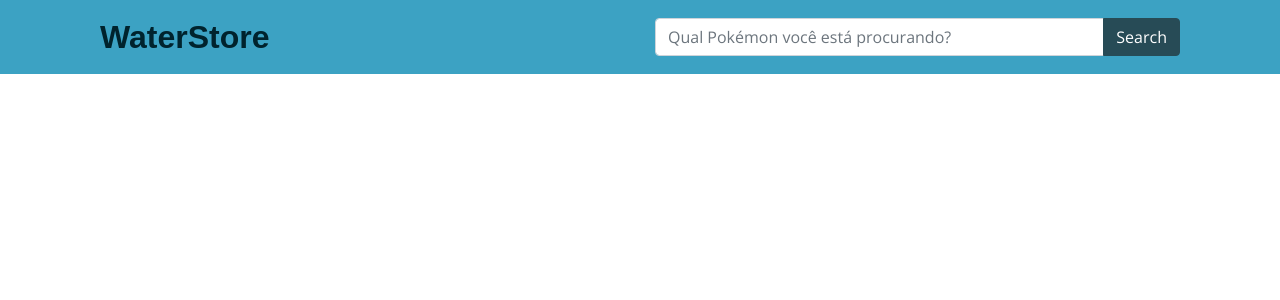
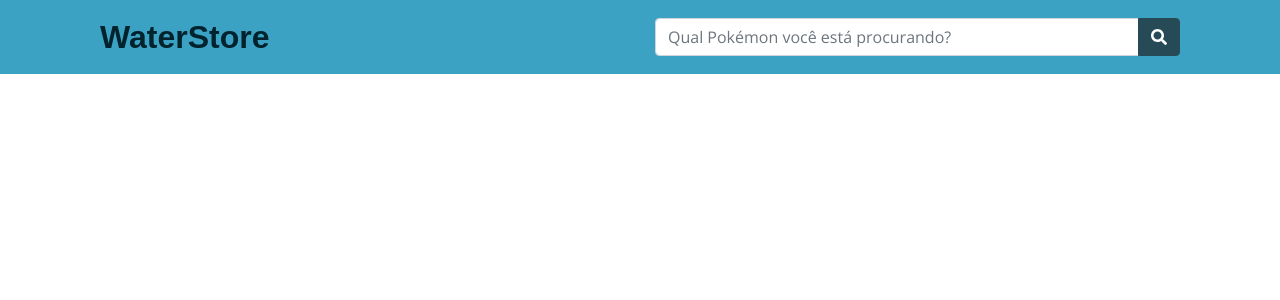
Before and after one commit to msmelo19/pokemon-api-frontend, a React (Create React App) app in the folder water/: page / in a window 1280 px wide. Shown: the top 300 px of the page. Built offline with nearby package versions, Linux system fonts and the light colour scheme; a web font is replaced by a local one.

Commit message:
Inserindo ícone de busca na barra de pesquisa

```diff
--- a/water/package.json
+++ b/water/package.json
@@ -11,12 +11,14 @@
     "@types/react": "^17.0.3",
     "@types/react-bootstrap": "^0.32.25",
     "@types/react-dom": "^17.0.3",
+    "@types/react-icons": "^3.0.0",
     "@types/styled-components": "^5.1.9",
     "bootstrap": "^4.6.0",
     "polished": "^4.1.1",
     "react": "^17.0.2",
     "react-bootstrap": "^1.5.2",
     "react-dom": "^17.0.2",
+    "react-icons": "^4.2.0",
     "react-scripts": "4.0.3",
     "styled-components": "^5.2.3",
     "typescript": "^4.2.4",
--- a/water/src/components/Header/Header.tsx
+++ b/water/src/components/Header/Header.tsx
@@ -8,6 +8,7 @@ import {
   InputGroup,
   Navbar,
 } from 'react-bootstrap';
+import { FaSearch } from 'react-icons/fa';
 
 export default function Header(): JSX.Element {
   return (
@@ -24,8 +25,12 @@ export default function Header(): JSX.Element {
                 placeholder="Qual Pokémon você está procurando?"
               ></FormControl>
               <InputGroup.Append>
-                <Button variant="secondary-custom" type="submit">
-                  Search
+                <Button
+                  variant="secondary-custom"
+                  style={{ lineHeight: 0 }}
+                  type="submit"
+                >
+                  <FaSearch />
                 </Button>
               </InputGroup.Append>
             </InputGroup>
```
Also changed, not shown: 1 other file (tests, documents, lock files or other folders).
